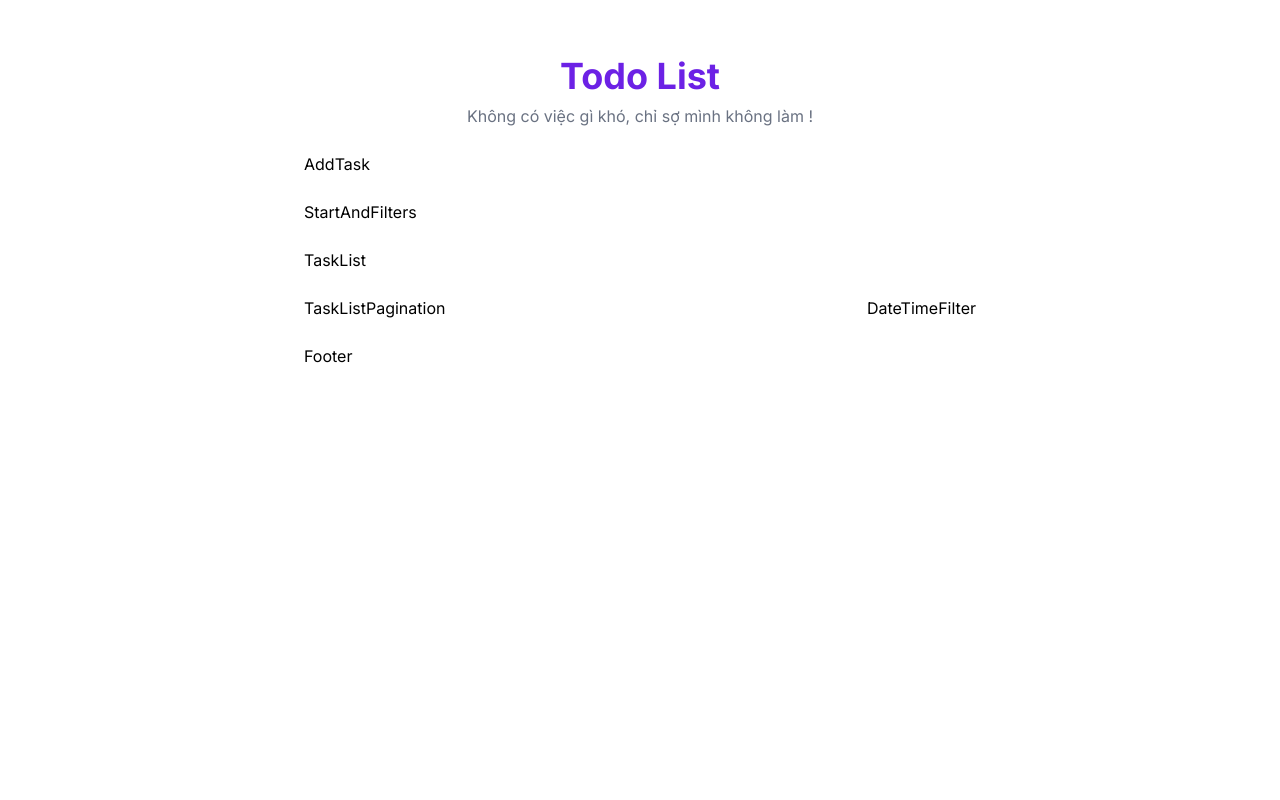
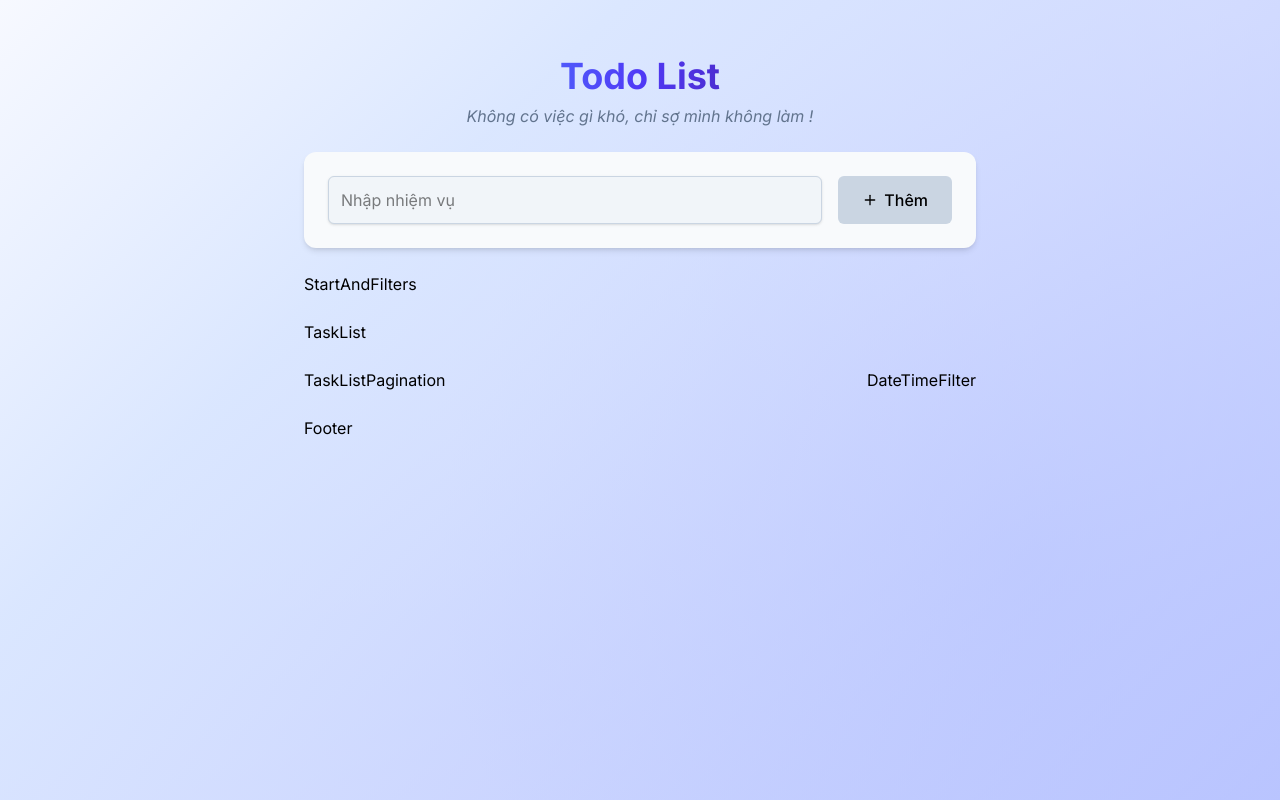
Before and after one commit to quangthoIT/Todo-List, a React (Vite) app in the folder frontend/: page / in a window 1280 px wide. Built offline with nearby package versions, Linux system fonts and the light colour scheme.

Commit message:
Add Task

```diff
--- a/frontend/src/components/AddTask.jsx
+++ b/frontend/src/components/AddTask.jsx
@@ -1,9 +1,26 @@
-import React from 'react'
+import React from "react";
+import { Card } from "./ui/card";
+import { Input } from "./ui/input";
+import { Button } from "./ui/button";
+import { Plus } from "lucide-react";
 
 const AddTask = () => {
   return (
-    <div>AddTask</div>
-  )
-}
+    <Card className="p-6 border-0 bg-slate-50 shadow-md">
+      <div className="flex flex-col gap-4 sm:flex-row">
+        <Input
+          type="text"
+          placeholder="Nhập nhiệm vụ"
+          className="h-12 bg-slate-100 sm:flex-1 border border-slate-300 shadow-sm focus:border-slate-500  focus:ring-slate-200"
+        />
 
-export default AddTask
+        <Button variant="mine" size="xl">
+          <Plus />
+          Thêm
+        </Button>
+      </div>
+    </Card>
+  );
+};
+
+export default AddTask;
--- a/frontend/src/components/Header.jsx
+++ b/frontend/src/components/Header.jsx
@@ -3,8 +3,12 @@ import React from "react";
 const Header = () => {
   return (
     <div className="space-y-2 text-center">
-      <h1 className="text-4xl font-bold text-[#6C21E5]">Todo List</h1>
-      <p className="text-gray-500">Không có việc gì khó, chỉ sợ mình không làm !</p>
+      <h1 className="text-4xl font-bold bg-gradient-to-r from-blue-400 via-indigo-600 to-purple-950 bg-clip-text text-transparent">
+        Todo List
+      </h1>
+      <p className="text-slate-500 italic">
+        Không có việc gì khó, chỉ sợ mình không làm !
+      </p>
     </div>
   );
 };
--- a/frontend/src/components/ui/button.jsx
+++ b/frontend/src/components/ui/button.jsx
@@ -1,8 +1,8 @@
-import * as React from "react"
-import { Slot } from "@radix-ui/react-slot"
+import * as React from "react";
+import { Slot } from "@radix-ui/react-slot";
 import { cva } from "class-variance-authority";
 
-import { cn } from "@/lib/utils"
+import { cn } from "@/lib/utils";
 
 const buttonVariants = cva(
   "inline-flex items-center justify-center gap-2 whitespace-nowrap rounded-md text-sm font-medium transition-all disabled:pointer-events-none disabled:opacity-50 [&_svg]:pointer-events-none [&_svg:not([class*='size-'])]:size-4 shrink-0 [&_svg]:shrink-0 outline-none focus-visible:border-ring focus-visible:ring-ring/50 focus-visible:ring-[3px] aria-invalid:ring-destructive/20 dark:aria-invalid:ring-destructive/40 aria-invalid:border-destructive",
@@ -18,12 +18,14 @@ const buttonVariants = cva(
           "bg-secondary text-secondary-foreground hover:bg-secondary/80",
         ghost:
           "hover:bg-accent hover:text-accent-foreground dark:hover:bg-accent/50",
+        mine: "bg-slate-300 text-base hover:scale-102 active:scale-98 hover:shadow-md cursor-pointer",
         link: "text-primary underline-offset-4 hover:underline",
       },
       size: {
         default: "h-9 px-4 py-2 has-[>svg]:px-3",
         sm: "h-8 rounded-md gap-1.5 px-3 has-[>svg]:px-2.5",
         lg: "h-10 rounded-md px-6 has-[>svg]:px-4",
+        xl: "h-12 rounded-md gap-1.5 px-6",
         icon: "size-9",
       },
     },
@@ -32,23 +34,18 @@ const buttonVariants = cva(
       size: "default",
     },
   }
-)
+);
 
-function Button({
-  className,
-  variant,
-  size,
-  asChild = false,
-  ...props
-}) {
-  const Comp = asChild ? Slot : "button"
+function Button({ className, variant, size, asChild = false, ...props }) {
+  const Comp = asChild ? Slot : "button";
 
   return (
     <Comp
       data-slot="button"
       className={cn(buttonVariants({ variant, size, className }))}
-      {...props} />
+      {...props}
+    />
   );
 }
 
-export { Button, buttonVariants }
+export { Button, buttonVariants };
--- a/frontend/src/components/ui/input.jsx
+++ b/frontend/src/components/ui/input.jsx
@@ -12,7 +12,7 @@ function Input({
       type={type}
       data-slot="input"
       className={cn(
-        "file:text-foreground placeholder:text-muted-foreground selection:bg-primary selection:text-primary-foreground dark:bg-input/30 border-input h-9 w-full min-w-0 rounded-md border bg-transparent px-3 py-1 text-base shadow-xs transition-[color,box-shadow] outline-none file:inline-flex file:h-7 file:border-0 file:bg-transparent file:text-sm file:font-medium disabled:pointer-events-none disabled:cursor-not-allowed disabled:opacity-50 md:text-sm",
+        "file:text-foreground placeholder:text-muted-foreground selection:bg-primary selection:text-primary-foreground dark:bg-input/30 border-input h-9 w-full min-w-0 rounded-md border bg-transparent px-3 py-1 text-base shadow-xs transition-[color,box-shadow] outline-none file:inline-flex file:h-7 file:border-0 file:bg-transparent file:text-sm file:font-medium disabled:pointer-events-none disabled:cursor-not-allowed disabled:opacity-50",
         "focus-visible:border-ring focus-visible:ring-ring/50 focus-visible:ring-[3px]",
         "aria-invalid:ring-destructive/20 dark:aria-invalid:ring-destructive/40 aria-invalid:border-destructive",
         className
--- a/frontend/src/pages/HomePage.jsx
+++ b/frontend/src/pages/HomePage.jsx
@@ -9,6 +9,26 @@ import TaskListPagination from "@/components/TaskListPagination";
 
 const HomePage = () => {
   return (
+    <div className="min-h-screen w-full relative">
+      {/* Soft Morning Mist Background */}
+      <div
+        className="absolute inset-0 z-0"
+        style={{
+          backgroundImage: `
+        linear-gradient(135deg,
+        rgba(247,249,255,1) 0%,
+        rgba(210,225,255,0.8) 30%,
+        rgba(180,195,255,0.6) 60%,
+        rgba(160,175,255,0.7) 100%
+      ),
+      radial-gradient(circle at 25% 25%, rgba(255,255,255,0.5) 0%, transparent 40%),
+      radial-gradient(circle at 80% 70%, rgba(190,200,255,0.4) 0%, transparent 50%),
+      radial-gradient(circle at 40% 85%, rgba(200,210,255,0.3) 0%, transparent 60%)
+    `,
+        }}
+      />
+      {
+        /* Your Content/Components */
         <div className="container pt-8 mx-auto relative z-10">
           <div className="w-full max-w-2xl pt-6 mx-auto space-y-6">
             {/* Đầu trang */}
@@ -29,6 +49,8 @@ const HomePage = () => {
             <Footer />
           </div>
         </div>
+      }
+    </div>
   );
 };
 
--- a/frontend/src/pages/NotFound.jsx
+++ b/frontend/src/pages/NotFound.jsx
@@ -13,7 +13,7 @@ const NotFound = () => {
 
       <a
         href="/"
-        className="inline-block px-5 py-3 mt-5 font-medium text-white bg-[#6C21E5] transition shadow-md rounded-xl hover:bg-[#5614D2]"
+        className="inline-block px-5 py-3 mt-5 font-medium text-white bg-blue-600 transition shadow-md rounded-xl hover:bg-blue-700"
       >
         Quay về trang chủ
       </a>
```
